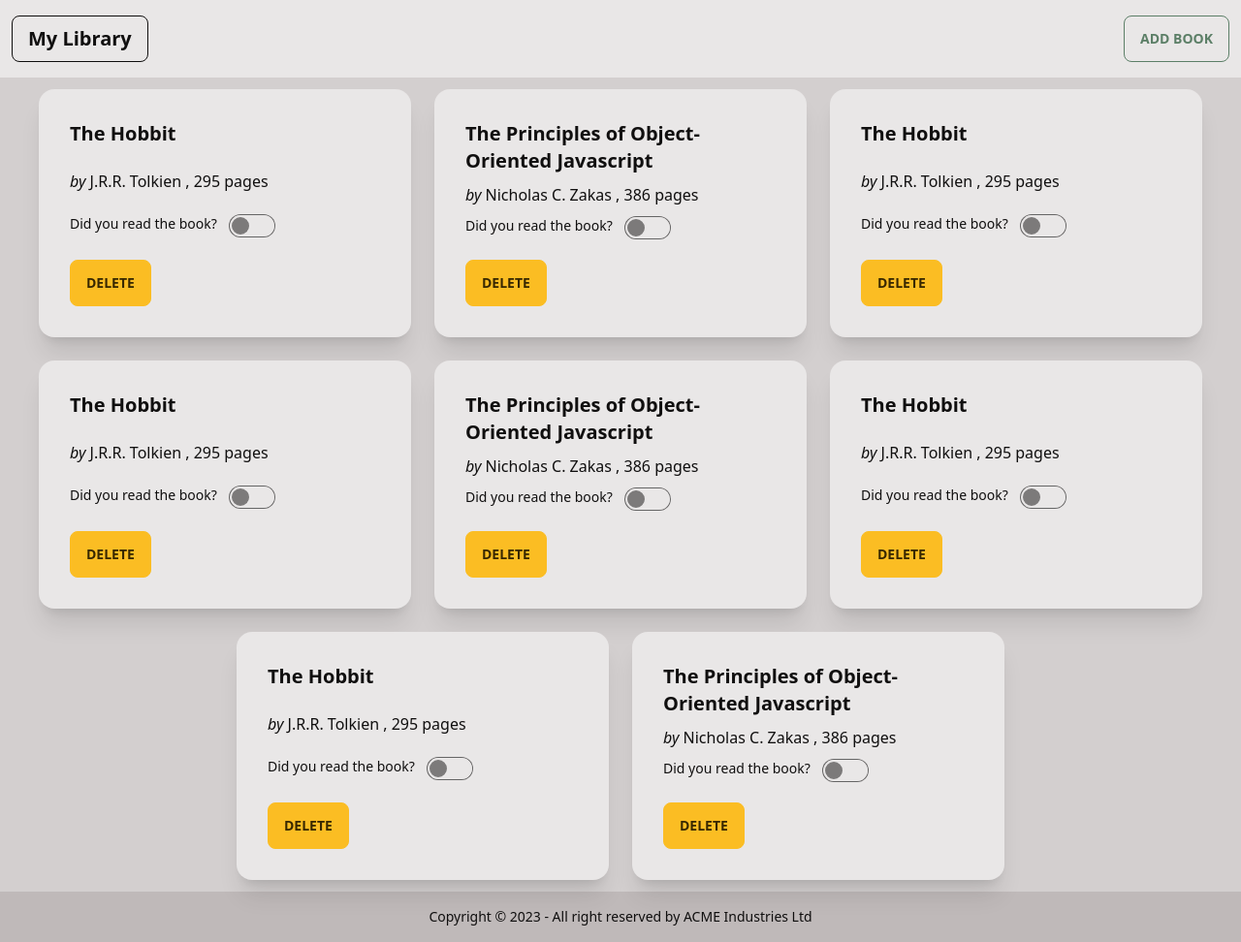
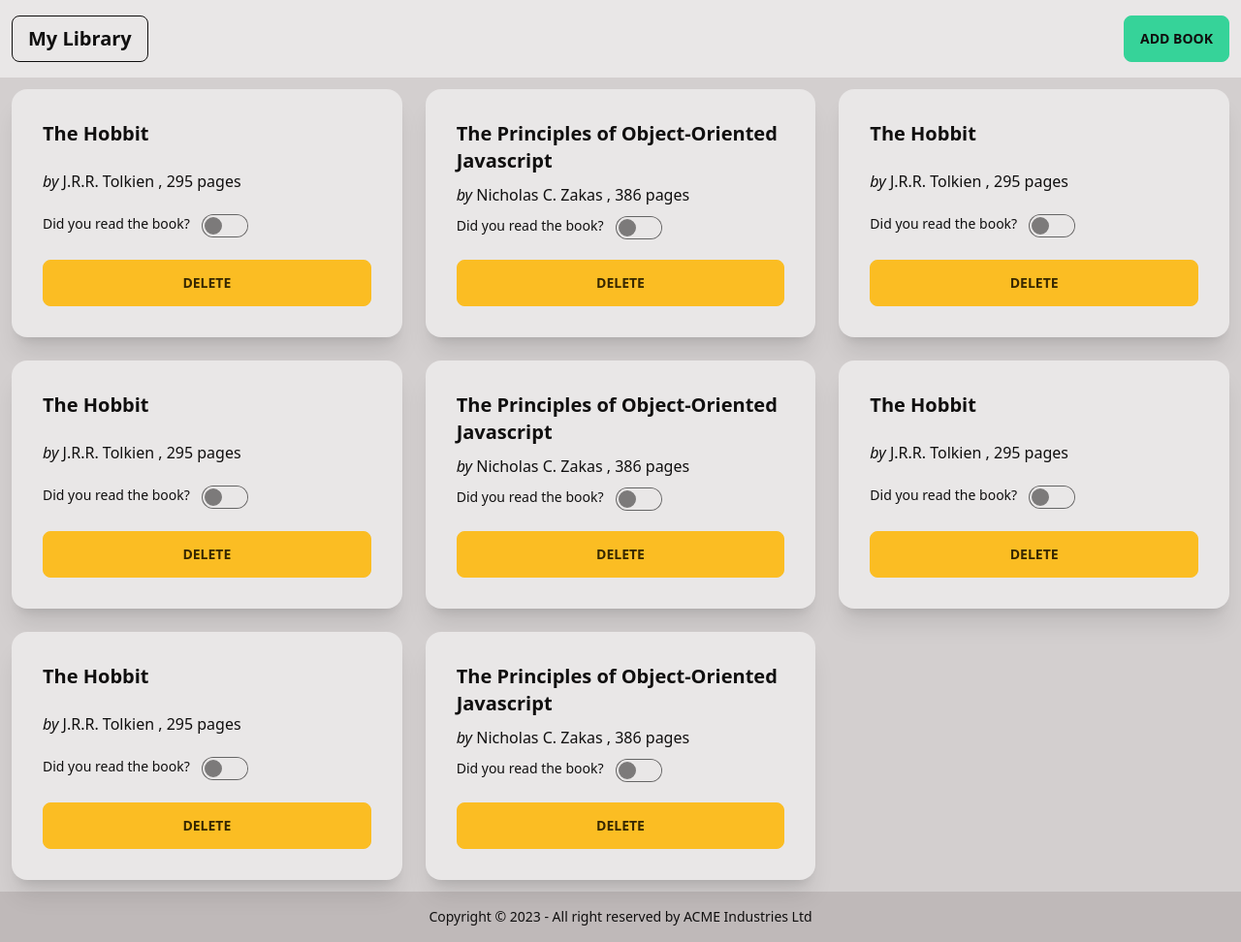
Before and after one commit to ierdna89/odin-librabry-vite, a website built with Vite: page index.html in a window 1280 px wide. Shown: the whole page at 97% size. Built offline with nearby package versions, Linux system fonts and the light colour scheme.

Commit message:
Changed from flex-box layout to grid layout

```diff
--- a/index.html
+++ b/index.html
@@ -16,11 +16,7 @@
         <div class="flex-none">
           <ul class="menu menu-horizontal px-1">
             <li>
-              <a
-                class="btn place-content-center btn-outline btn-primary"
-                href="#my-modal-6"
-                >Add book</a
-              >
+              <a class="btn btn-success" href="#my-modal-6">Add book</a>
             </li>
           </ul>
         </div>
@@ -28,10 +24,8 @@
     </header>
 
     <!--MAIN-->
-    <main
-      class="min-h-[calc(100vh-9rem)] flex flex-row justify-center flex-wrap"
-    >
-      <div class="card w-96 h-64 bg-base-100 shadow-xl m-3">
+    <main class="min-h-[calc(100vh-8.3rem)] grid grid-cols-fill">
+      <div class="card h-64 bg-base-100 shadow-xl m-3">
         <div class="card-body justify-between">
           <h2 class="card-title">The Hobbit</h2>
           <div>
@@ -47,12 +41,12 @@
             />
           </div>
           <div class="card-actions justify-start">
-            <button class="btn btn-warning">Delete</button>
+            <button class="btn btn-warning w-full">Delete</button>
           </div>
         </div>
       </div>
 
-      <div class="card w-96 h-64 bg-base-100 shadow-xl m-3">
+      <div class="card h-64 bg-base-100 shadow-xl m-3">
         <div class="card-body justify-between">
           <h2 class="card-title">
             The Principles of Object-Oriented Javascript
@@ -70,12 +64,12 @@
             />
           </div>
           <div class="card-actions justify-start mt-3">
-            <button class="btn btn-warning">Delete</button>
+            <button class="btn btn-warning w-full">Delete</button>
           </div>
         </div>
       </div>
 
-      <div class="card w-96 h-64 bg-base-100 shadow-xl m-3">
+      <div class="card h-64 bg-base-100 shadow-xl m-3">
         <div class="card-body justify-between">
           <h2 class="card-title">The Hobbit</h2>
           <div>
@@ -91,12 +85,12 @@
             />
           </div>
           <div class="card-actions justify-start">
-            <button class="btn btn-warning">Delete</button>
+            <button class="btn btn-warning w-full">Delete</button>
           </div>
         </div>
       </div>
 
-      <div class="card w-96 h-64 bg-base-100 shadow-xl m-3">
+      <div class="card h-64 bg-base-100 shadow-xl m-3">
         <div class="card-body justify-between">
           <h2 class="card-title">The Hobbit</h2>
           <div>
@@ -112,12 +106,12 @@
             />
           </div>
           <div class="card-actions justify-start">
-            <button class="btn btn-warning">Delete</button>
+            <button class="btn btn-warning w-full">Delete</button>
           </div>
         </div>
       </div>
 
-      <div class="card w-96 h-64 bg-base-100 shadow-xl m-3">
+      <div class="card h-64 bg-base-100 shadow-xl m-3">
         <div class="card-body justify-between">
           <h2 class="card-title">
             The Principles of Object-Oriented Javascript
@@ -135,12 +129,12 @@
             />
           </div>
           <div class="card-actions justify-start mt-3">
-            <button class="btn btn-warning">Delete</button>
+            <button class="btn btn-warning w-full">Delete</button>
           </div>
         </div>
       </div>
 
-      <div class="card w-96 h-64 bg-base-100 shadow-xl m-3">
+      <div class="card h-64 bg-base-100 shadow-xl m-3">
         <div class="card-body justify-between">
           <h2 class="card-title">The Hobbit</h2>
           <div>
@@ -156,12 +150,12 @@
             />
           </div>
           <div class="card-actions justify-start">
-            <button class="btn btn-warning">Delete</button>
+            <button class="btn btn-warning w-full">Delete</button>
           </div>
         </div>
       </div>
 
-      <div class="card w-96 h-64 bg-base-100 shadow-xl m-3">
+      <div class="card h-64 bg-base-100 shadow-xl m-3">
         <div class="card-body justify-between">
           <h2 class="card-title">The Hobbit</h2>
           <div>
@@ -177,12 +171,12 @@
             />
           </div>
           <div class="card-actions justify-start">
-            <button class="btn btn-warning">Delete</button>
+            <button class="btn btn-warning w-full">Delete</button>
           </div>
         </div>
       </div>
 
-      <div class="card w-96 h-64 bg-base-100 shadow-xl m-3">
+      <div class="card h-64 bg-base-100 shadow-xl m-3">
         <div class="card-body justify-between">
           <h2 class="card-title">
             The Principles of Object-Oriented Javascript
@@ -200,7 +194,7 @@
             />
           </div>
           <div class="card-actions justify-start mt-3">
-            <button class="btn btn-warning">Delete</button>
+            <button class="btn btn-warning w-full">Delete</button>
           </div>
         </div>
       </div>
--- a/tailwind.config.cjs
+++ b/tailwind.config.cjs
@@ -2,7 +2,12 @@
 module.exports = {
   content: ["./index.html", "./src/**/*.{js,ts,jsx,tsx}"],
   theme: {
-    extend: {},
+    extend: {
+      gridTemplateColumns: {
+        // Simple 16 column grid
+        fill: "repeat(auto-fill, minmax(22rem, 1fr))",
+      },
+    },
   },
   plugins: [require("daisyui")],
   daisyui: {
```
